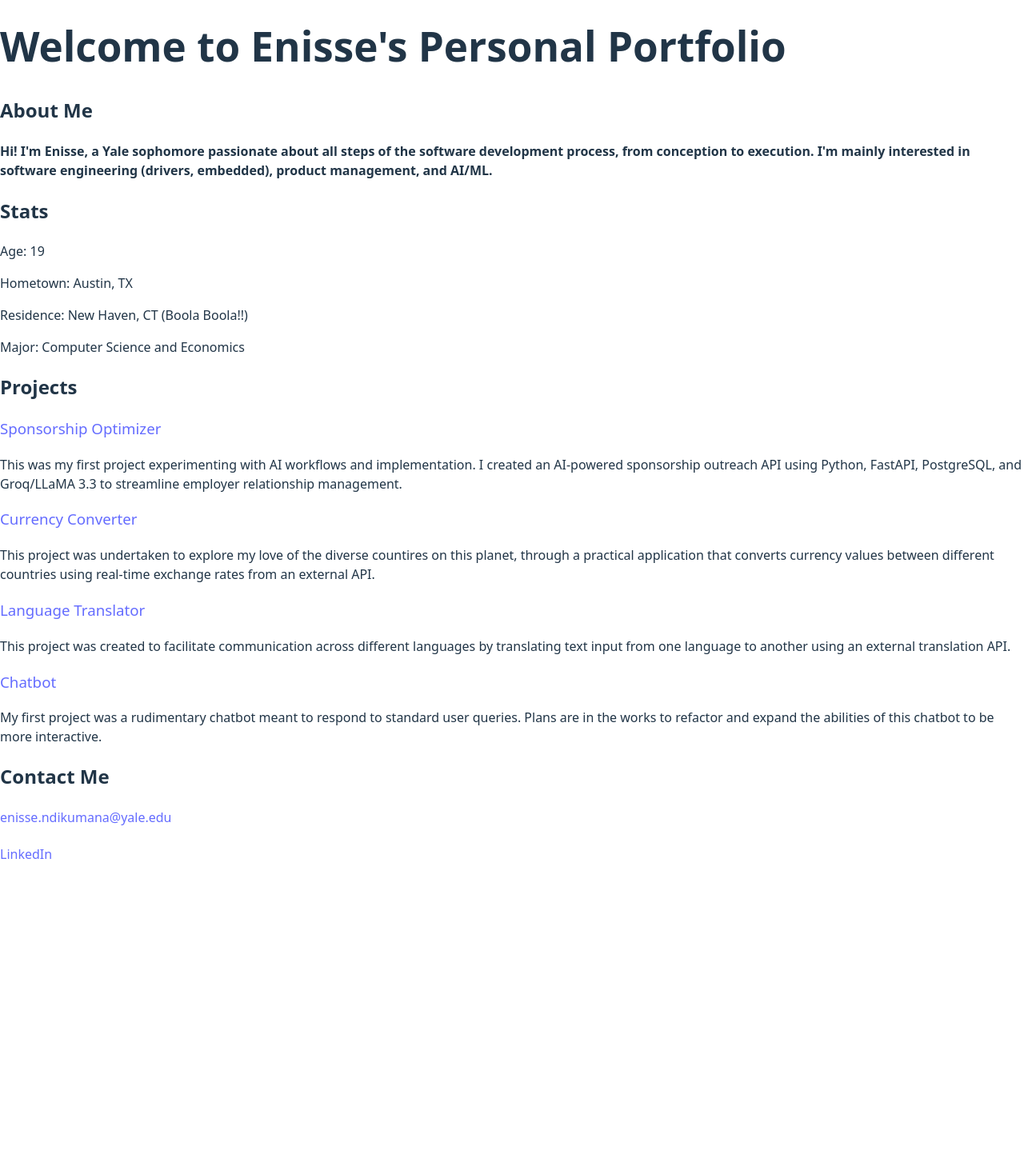
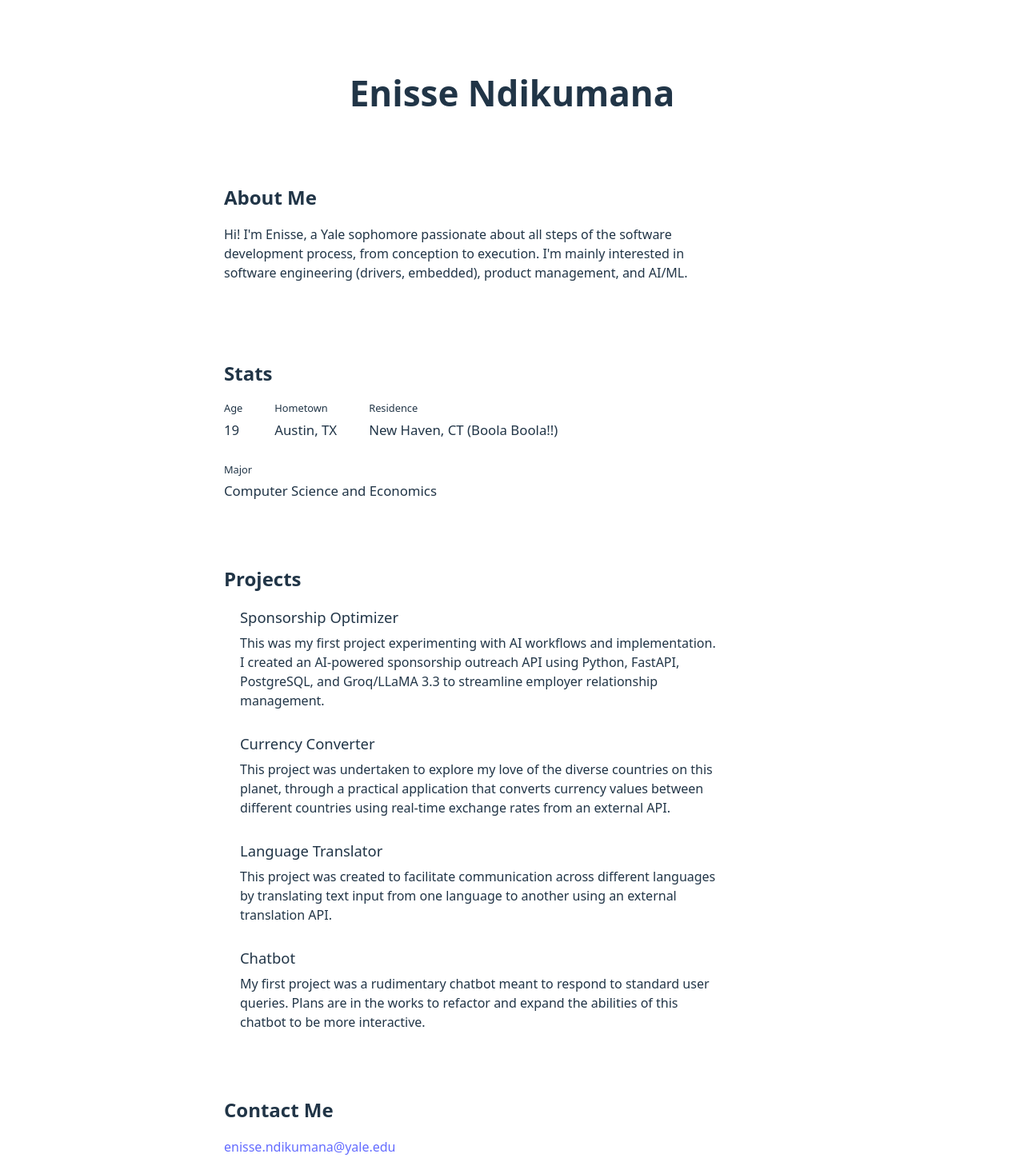
Before and after one commit to EnisseNd/PersonalPortfolio, a React (Vite) app in the folder personal-portfolio/: page / in a window 1280 px wide. Shown: the part 60-1518 px from the top of the page at 80% size. Before the commit the page ends 1161 px from the top, so only its background shows below. Built offline with nearby package versions, Linux system fonts and the light colour scheme.

Commit message:
refactor: update App component structure and enhance content organization

```diff
--- a/personal-portfolio/src/App.jsx
+++ b/personal-portfolio/src/App.jsx
@@ -1,5 +1,4 @@
 import './App.css'
-import React from 'react'
 
 function App() {
   return (
@@ -11,31 +10,48 @@ function App() {
         <a href="#contact">Contact</a>
         <a href="https://github.com/EnisseNd" target="_blank" rel="noopener noreferrer">GitHub</a>
       </nav>
-    <div className="parent">
-      <div className="children">
-        <h1>Welcome to Enisse's Personal Portfolio</h1>
-      </div>
-      <div className="children">
-        <h2 className="header2" id="about">About Me</h2>
-        <h4>Hi! I'm Enisse, a Yale sophomore passionate about all steps of the software development process, from conception to execution.
+
+      <div className="page">
+        <header className="hero">
+          <h1>Enisse Ndikumana</h1>
+        </header>
+
+        <section className="section" id="about">
+          <h2 className="section-title">About Me</h2>
+          <p>
+            Hi! I'm Enisse, a Yale sophomore passionate about all steps of the software development process, from conception to execution.
             I'm mainly interested in software engineering (drivers, embedded), product management, and AI/ML.
-        </h4>
-      </div>
-      <div className="children">
-        <h2 className="header3" id="stats">Stats</h2>
-          <p>Age: 19</p>
-          <p>Hometown: Austin, TX</p>
-          <p>Residence: New Haven, CT (Boola Boola!!)</p>
-          <p>Major: Computer Science and Economics</p>
-      </div>
-      <div className="children">
-        <h2 className="header3" id="projects"> Projects</h2>
+          </p>
+        </section>
+
+        <section className="section" id="stats">
+          <h2 className="section-title">Stats</h2>
+          <ul className="stats">
+            <li className="stat">
+              <span className="stat-label">Age</span>
+              <span className="stat-value">19</span>
+            </li>
+            <li className="stat">
+              <span className="stat-label">Hometown</span>
+              <span className="stat-value">Austin, TX</span>
+            </li>
+            <li className="stat">
+              <span className="stat-label">Residence</span>
+              <span className="stat-value">New Haven, CT (Boola Boola!!)</span>
+            </li>
+            <li className="stat">
+              <span className="stat-label">Major</span>
+              <span className="stat-value">Computer Science and Economics</span>
+            </li>
+          </ul>
+        </section>
+
+        <section className="section" id="projects">
+          <h2 className="section-title">Projects</h2>
+          <div className="projects">
+            <article className="project">
               <h3>
-            <a
-            href="https://github.com/EnisseNd/SponsorshipOptimizer"
-            target="_blank"
-            rel="noopener noreferrer"
-            >
+                <a href="https://github.com/EnisseNd/SponsorshipOptimizer" target="_blank" rel="noopener noreferrer">
                   Sponsorship Optimizer
                 </a>
               </h3>
@@ -43,64 +59,53 @@ function App() {
                 This was my first project experimenting with AI workflows and implementation. I created an AI-powered sponsorship outreach API using
                 Python, FastAPI, PostgreSQL, and Groq/LLaMA 3.3 to streamline employer relationship management.
               </p>
+            </article>
+
+            <article className="project">
               <h3>
-            <a
-              href="https://github.com/EnisseNd/CurrencyConverter"
-              target="_blank"
-              rel="noopener noreferrer"
-            >
+                <a href="https://github.com/EnisseNd/CurrencyConverter" target="_blank" rel="noopener noreferrer">
                   Currency Converter
                 </a>
               </h3>
-          <p>This project was undertaken to explore my love of the diverse countires on this planet,
+              <p>
+                This project was undertaken to explore my love of the diverse countries on this planet,
                 through a practical application that converts currency values between different countries using real-time exchange rates from an external API.
               </p>
+            </article>
+
+            <article className="project">
               <h3>
-            <a
-              href="https://github.com/EnisseNd/LangTranslator"
-              target="_blank"
-              rel="noopener noreferrer"
-            >
+                <a href="https://github.com/EnisseNd/LangTranslator" target="_blank" rel="noopener noreferrer">
                   Language Translator
                 </a>
               </h3>
-          <p>This project was created to facilitate communication across different languages by
+              <p>
+                This project was created to facilitate communication across different languages by
                 translating text input from one language to another using an external translation API.
               </p>
+            </article>
+
+            <article className="project">
               <h3>
-            <a
-              href="https://github.com/EnisseNd/C2C-Chatbot"
-              target="_blank"
-              rel="noopener noreferrer"
-            >
+                <a href="https://github.com/EnisseNd/C2C-Chatbot" target="_blank" rel="noopener noreferrer">
                   Chatbot
                 </a>
               </h3>
-          <p> My first project was a rudimentary chatbot meant to respond to standard user queries.
+              <p>
+                My first project was a rudimentary chatbot meant to respond to standard user queries.
                 Plans are in the works to refactor and expand the abilities of this chatbot to be more interactive.
               </p>
+            </article>
           </div>
-      <div className="children">
-        <h2 className="header4" id="contact">Contact Me</h2>
-          <h4>
-            <a
-            href='mailto:enisse.ndikumana@yale.edu'
-            target="_blank"
-            rel="noopener noreferrer"
-            >
-              enisse.ndikumana@yale.edu
-            </a>
-          </h4>
-          <h4>
-            <a
-            href='https://linkedin.com/in/enisse-ndikumana/'
-            target="_blank"
-            rel="noopener noreferrer"
-            >
-              LinkedIn
-            </a>
-          </h4>
+        </section>
+
+        <section className="section" id="contact">
+          <h2 className="section-title">Contact Me</h2>
+          <div className="contact-links">
+            <a href="mailto:enisse.ndikumana@yale.edu">enisse.ndikumana@yale.edu</a>
+            <a href="https://linkedin.com/in/enisse-ndikumana/" target="_blank" rel="noopener noreferrer">LinkedIn</a>
           </div>
+        </section>
       </div>
     </>
   )
```
Lines whose indentation alone changed are shown as unchanged.
